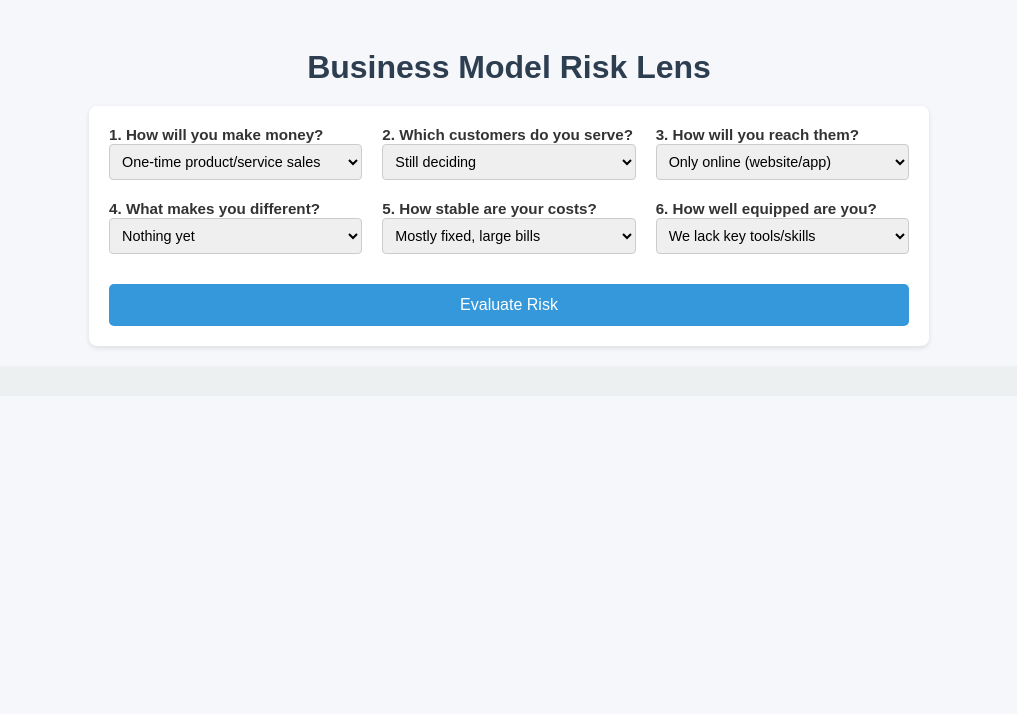
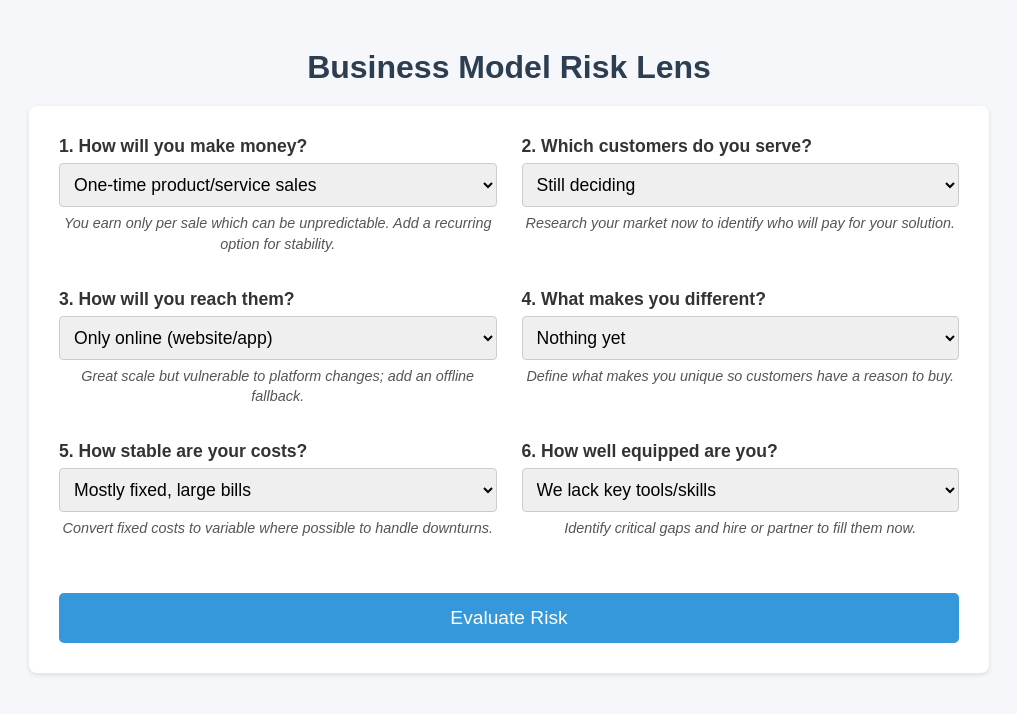
Before and after one commit to x22506026/BMRL-Risk-Assessment-Engine, a Flask app: page / in a window 1280 px wide. Shown: the top 714 px of the page, without its empty margins (131-1148 px from the left). Run offline with Flask 3, Linux system fonts and the light colour scheme.

Commit message:
Final commit to github

```diff
--- a/app.py
+++ b/app.py
@@ -1,62 +1,63 @@
+import csv
 from flask import Flask, request, jsonify, render_template
-import csv
 
 app = Flask(__name__)
 
-# Load rules from CSV at startup
-RULES = []
-with open('rules.csv', newline='', encoding='utf-8') as f:
-    reader = csv.DictReader(f)
-    for row in reader:
-        # Convert weight to int
-        row['weight'] = int(row['weight'])
-        RULES.append(row)
+# loading csv of rules into memory at startup
+def load_rules(path="rules.csv"):
+    rules = {}
+    with open(path, newline="", encoding="utf-8") as f:
+        reader = csv.DictReader(f)
+        for row in reader:
+            section = row["section"]
+            option = row["option"]
+            weight = int(row["weight"])
+            rec = row["recommendation"]
+            rules[(section, option)] = (weight, rec)
+    return rules
 
-def evaluate_section(section, input_text):
-    """
-    Look up the exact row in RULES matching section + option.
-    Returns (weight_0_to_5, [recommendation]).
-    """
-    for r in RULES:
-        if r['section'] == section and r['option'] == input_text:
-            return min(r['weight'], 5), [r['recommendation']]
-    # If no rule found, return zero risk
-    return 0, []
+# in-memory store of all (section, option) → (weight, recommendation)
+RULES = load_rules()
 
-@app.route('/')
-def home():
-    return render_template('index.html')
+# route to serve the main risk‑assessment form
+@app.route("/", methods=["GET"])
+def index():
+    return render_template("index.html")
 
-@app.route('/evaluate', methods=['POST'])
+# route to process JSON payload and return risk score + recommendations
+@app.route("/evaluate", methods=["POST"])
 def evaluate():
-    data = request.get_json()
-    total_raw = 0
-    section_recs = {}
+    # parsing incoming JSON payload
+    data = request.get_json() or {}
+    # validation: must have exactly six answers
+    if not isinstance(data, dict) or len(data) != 6:
+        return jsonify(error="Invalid input: exactly 6 answers required."), 400
 
-    # Sum weights from CSV for each answer
+    total_weight = 0
+    recs = []
+    # computing total weight and collecting recommendations
     for section, answer in data.items():
-        w, recs = evaluate_section(section, answer)
-        total_raw += w
-        section_recs[section] = recs
+        key = (section, answer)
+        if key not in RULES:
+            return jsonify(error=f"Invalid answer for section '{section}'."), 400
+        weight, recommendation = RULES[key]
+        total_weight += weight
+        recs.append(recommendation)
 
-    # Average out of 5, rounded to whole
-    avg = round(total_raw / len(data))
-    avg = max(1, min(5, avg))
-
-    # Map to label
+    # computing average score (1–5) and mapping to label
+    avg = round(total_weight / len(data))
     labels = {
         1: "No/Very Low Risk",
         2: "Low Risk",
         3: "Moderate Risk",
-        4: "Risky",
-        5: "High Risk"
+        4: "High Risk",
+        5: "Very High Risk"
     }
+    label = labels.get(avg, "Unknown")
 
-    return jsonify({
-        "score": avg,
-        "label": labels[avg],
-        "recommendations": section_recs
-    })
+    # returning JSON response with score, label, and six recommendations
+    return jsonify(score=avg, label=label, recommendations=recs), 200
 
-if __name__ == '__main__':
-    app.run(debug=True)
+if __name__ == "__main__":
+    # start Flask app on all interfaces, debug mode for development
+    app.run(host="0.0.0.0", port=5000, debug=True)
--- a/templates/index.html
+++ b/templates/index.html
@@ -4,36 +4,102 @@
   <meta charset="UTF-8">
   <title>Business Model Risk Lens</title>
   <style>
-    body { font-family: Arial, sans-serif; background: #f5f7fa; padding: 20px; color: #333; }
-    h1 { text-align: center; color: #2c3e50; margin-bottom: 20px; }
+    body {
+      font-family: Arial, sans-serif;
+      background: #f5f7fa;
+      padding: 20px;
+      color: #333;
+    }
+    h1 {
+      text-align: center;
+      color: #2c3e50;
+      margin-bottom: 20px;
+      font-size: 2rem;
+    }
     form {
-      max-width: 800px; margin: 0 auto; display: grid;
-      grid-template-columns: repeat(auto-fit, minmax(250px, 1fr));
-      gap: 20px; background: #fff; padding: 20px;
-      border-radius: 8px; box-shadow: 0 2px 5px rgba(0,0,0,0.1);
+      max-width: 900px;
+      margin: 0 auto;
+      display: grid;
+      grid-template-columns: repeat(auto-fit, minmax(300px, 1fr));
+      gap: 25px;
+      background: #fff;
+      padding: 30px;
+      border-radius: 8px;
+      box-shadow: 0 2px 5px rgba(0,0,0,0.1);
     }
-    label { font-weight: bold; margin-bottom: 5px; font-size: 0.95rem; }
+    label {
+      font-weight: bold;
+      font-size: 1.1rem;
+      margin-bottom: 6px;
+      display: block;
+    }
     select {
-      width: 100%; padding: 8px; border-radius: 4px;
-      border: 1px solid #ccc; font-size: 0.9rem;
+      width: 100%;
+      padding: 10px;
+      font-size: 1.1rem;
+      line-height: 1.4;
+      border: 1px solid #ccc;
+      border-radius: 4px;
     }
-    .hint { font-size: 0.8rem; color: #7f8c8d; margin-top: 4px; }
+    .selection-info {
+      font-size: 0.9rem;
+      color: #555;
+      margin-top: 6px;
+      margin-bottom: 10px;
+      text-align: center;
+      font-style: italic;
+      line-height: 1.4;
+    }
     button {
-      grid-column: 1 / -1; padding: 12px; background: #3498db;
-      color: #fff; border: none; border-radius: 5px;
-      cursor: pointer; font-size: 1rem; margin-top: 10px;
+      grid-column: 1 / -1;
+      padding: 14px;
+      background: #3498db;
+      color: white;
+      border: none;
+      border-radius: 5px;
+      cursor: pointer;
+      font-size: 1.2rem;
+      margin-top: 20px;
     }
     button:hover { background: #2980b9; }
-    #output { grid-column: 1 / -1; background: #ecf0f1;
-      padding: 15px; border-radius: 5px; margin-top: 20px;
+
+    #output {
+      max-width: 900px;
+      margin: 40px auto 0;
+      text-align: center;
+    }
+    .score-main {
+      font-size: 2.2rem;
+      color: #2c3e50;
+      margin-bottom: 8px;
+    }
+    .score-legend {
+      font-size: 0.9rem;
+      color: #666;
+      margin-bottom: 20px;
+      line-height: 1.4;
     }
     .rec-card {
-      background: #fff; border-left: 4px solid #3498db;
-      padding: 10px; margin: 10px 0; border-radius: 4px;
-      box-shadow: 0 1px 3px rgba(0,0,0,0.1);
+      width: 90%;
+      max-width: 650px;
+      background: #fff;
+      border-left: 6px solid #e67e22;
+      padding: 18px;
+      margin: 12px auto;
+      border-radius: 4px;
+      box-shadow: 0 2px 6px rgba(0,0,0,0.1);
     }
-    .rec-card h4 { margin: 0 0 5px; font-size: 1rem; color: #2c3e50; }
-    .rec-card p { margin: 0; font-size: 0.9rem; color: #444; }
+    .rec-card h4 {
+      margin: 0 0 6px;
+      font-size: 1.2rem;
+      color: #e67e22;
+    }
+    .rec-card p {
+      margin: 0;
+      font-size: 1rem;
+      line-height: 1.5;
+      color: #444;
+    }
   </style>
 </head>
 <body>
@@ -41,77 +107,82 @@
   <h1>Business Model Risk Lens</h1>
 
   <form id="bmcForm">
-
-    <!-- 1 -->
+    <!-- 1. Revenue Model -->
     <div>
       <label for="Revenue Model">1. How will you make money?</label>
       <select name="Revenue Model" id="Revenue Model">
-        <option>One‑time product/service sales</option>
+        <option>One-time product/service sales</option>
         <option>Recurring subscriptions</option>
         <option>Free basic + paid upgrades</option>
         <option>Advertising revenue</option>
         <option>Combination of methods</option>
       </select>
+      <div class="selection-info" id="info-Revenue Model"></div>
     </div>
 
-    <!-- 2 -->
+    <!-- 2. Customer Focus -->
     <div>
       <label for="Customer Focus">2. Which customers do you serve?</label>
       <select name="Customer Focus" id="Customer Focus">
         <option>Still deciding</option>
         <option>All consumers</option>
         <option>Specific niche group</option>
-        <option>Large companies</option>
+        <option>Large organizations</option>
         <option>Multiple distinct groups</option>
       </select>
+      <div class="selection-info" id="info-Customer Focus"></div>
     </div>
 
-    <!-- 3 -->
+    <!-- 3. Delivery Channel -->
     <div>
       <label for="Delivery Channel">3. How will you reach them?</label>
       <select name="Delivery Channel" id="Delivery Channel">
         <option>Only online (website/app)</option>
-        <option>Only in‑person (store/office)</option>
-        <option>Both online & in‑person</option>
+        <option>Only in-person (store/office)</option>
+        <option>Both online & in-person</option>
         <option>Through partners/resellers</option>
         <option>Across every channel</option>
       </select>
+      <div class="selection-info" id="info-Delivery Channel"></div>
     </div>
 
-    <!-- 4 -->
+    <!-- 4. Value Proposition -->
     <div>
       <label for="Value Proposition">4. What makes you different?</label>
       <select name="Value Proposition" id="Value Proposition">
         <option>Nothing yet</option>
-        <option>Lowest price</option>
+        <option>Lowest price option</option>
         <option>Highest quality</option>
         <option>Unique features</option>
-        <option>Eco‑friendly focus</option>
+        <option>Eco-friendly focus</option>
       </select>
+      <div class="selection-info" id="info-Value Proposition"></div>
     </div>
 
-    <!-- 5 -->
+    <!-- 5. Cost Structure -->
     <div>
       <label for="Cost Structure">5. How stable are your costs?</label>
       <select name="Cost Structure" id="Cost Structure">
         <option>Mostly fixed, large bills</option>
-        <option>Mostly variable, per‑use</option>
+        <option>Mostly variable, per-use</option>
         <option>Balanced mix of both</option>
         <option>Very low ongoing costs</option>
         <option>Costs vary unpredictably</option>
       </select>
+      <div class="selection-info" id="info-Cost Structure"></div>
     </div>
 
-    <!-- 6 -->
+    <!-- 6. Key Resources -->
     <div>
       <label for="Key Resources">6. How well equipped are you?</label>
       <select name="Key Resources" id="Key Resources">
         <option>We lack key tools/skills</option>
         <option>Depend on one partner/supplier</option>
-        <option>Have enough in‑house resources</option>
+        <option>Have enough in-house resources</option>
         <option>Work with outside experts</option>
         <option>Fully resourced & optimized</option>
       </select>
+      <div class="selection-info" id="info-Key Resources"></div>
     </div>
 
     <button type="submit">Evaluate Risk</button>
@@ -120,9 +191,97 @@
   <div id="output"></div>
 
   <script>
+    // inline descriptions for each dropdown value
+    const descriptions = {
+      "Revenue Model": {
+        "One-time product/service sales":
+          "You earn only per sale which can be unpredictable. Add a recurring option for stability.",
+        "Recurring subscriptions":
+          "You receive predictable income when subscribers stay on; focus on retention.",
+        "Free basic + paid upgrades":
+          "Offer a free tier to attract users and guide them toward paid features.",
+        "Advertising revenue":
+          "Use ad income wisely but diversify so you are not fully reliant on traffic.",
+        "Combination of methods":
+          "Manage multiple income streams effectively to balance risk and return."
+      },
+      "Customer Focus": {
+        "Still deciding":
+          "Research your market now to identify who will pay for your solution.",
+        "All consumers":
+          "Serving everyone can water down your message; pick a profitable segment.",
+        "Specific niche group":
+          "Focus on one group for strong engagement then expand thoughtfully.",
+        "Large organizations":
+          "B2B deals can be lucrative but require longer sales cycles.",
+        "Multiple distinct groups":
+          "Allocate resources clearly to serve each audience well."
+      },
+      "Delivery Channel": {
+        "Only online (website/app)":
+          "Great scale but vulnerable to platform changes; add an offline fallback.",
+        "Only in-person (store/office)":
+          "Personal touch builds loyalty but limits geographic reach.",
+        "Both online & in-person":
+          "Hybrid channels give flexibility; keep branding consistent.",
+        "Through partners/resellers":
+          "Leverage partners’ networks but monitor performance closely.",
+        "Across every channel":
+          "Omnichannel maximizes exposure; coordinate marketing across all."
+      },
+      "Value Proposition": {
+        "Nothing yet":
+          "Define what makes you unique so customers have a reason to buy.",
+        "Lowest price option":
+          "Competing on price erodes margins; add service or features to differentiate.",
+        "Highest quality":
+          "Charge premium pricing but prove quality through demos or trials.",
+        "Unique features":
+          "Show how your innovation solves customer problems better than rivals.",
+        "Eco-friendly focus":
+          "Highlight sustainable practices and certifications to build trust."
+      },
+      "Cost Structure": {
+        "Mostly fixed, large bills":
+          "Convert fixed costs to variable where possible to handle downturns.",
+        "Mostly variable, per-use":
+          "Monitor usage costs to prevent budget overruns as you grow.",
+        "Balanced mix of both":
+          "A healthy cost mix keeps operations resilient and scalable.",
+        "Very low ongoing costs":
+          "Invest savings into growth areas like marketing or R&D.",
+        "Costs vary unpredictably":
+          "Set aside reserves and reforecast frequently to manage volatility."
+      },
+      "Key Resources": {
+        "We lack key tools/skills":
+          "Identify critical gaps and hire or partner to fill them now.",
+        "Depend on one partner/supplier":
+          "Secure alternative suppliers to prevent disruptions.",
+        "Have enough in-house resources":
+          "Document processes and train your team for consistent delivery.",
+        "Work with outside experts":
+          "Use clear contracts and metrics to manage external specialists.",
+        "Fully resourced & optimized":
+          "Regularly audit resources to keep efficiency high as you grow."
+      }
+    };
+
+    // bind each dropdown to its hint paragraph
+    Object.keys(descriptions).forEach(section => {
+      const sel = document.getElementById(section);
+      const info = document.getElementById(`info-${section}`);
+      sel.addEventListener('change', () => {
+        info.textContent = descriptions[section][sel.value] || '';
+      });
+      sel.dispatchEvent(new Event('change'));
+    });
+
+    // form submission handler
     document.getElementById('bmcForm').onsubmit = async e => {
       e.preventDefault();
       const data = Object.fromEntries(new FormData(e.target).entries());
+
       const res = await fetch('/evaluate', {
         method: 'POST',
         headers: {'Content-Type':'application/json'},
@@ -130,14 +289,20 @@
       });
       const json = await res.json();
 
-      let html = `<h2>Your risk score: ${json.score}/5 — ${json.label}</h2>`;
-      html += `<h3>Recommendations:</h3>`;
-      Object.entries(json.recommendations).forEach(([sec, recs]) => {
-        recs.forEach(r => {
-          html += `<div class="rec-card"><h4>${sec}</h4><p>${r}</p></div>`;
-        });
+      // build output HTML
+      let out = `<div class="score-main">Your risk score: ${json.score}/5 — ${json.label}</div>`;
+      out += `<div class="score-legend">1 = No Risk  2 = Low  3 = Moderate  4 = High  5 = Very High</div>`;
+
+      // correctly render each full recommendation
+      json.recommendations.forEach((rec, idx) => {
+        out += `
+          <div class="rec-card">
+            <h4>Recommendation ${idx + 1}</h4>
+            <p>${rec}</p>
+          </div>`;
       });
-      document.getElementById('output').innerHTML = html;
+
+      document.getElementById('output').innerHTML = out;
     };
   </script>
 
```
Also changed, not shown: rules.csv (+30 -30 lines).
